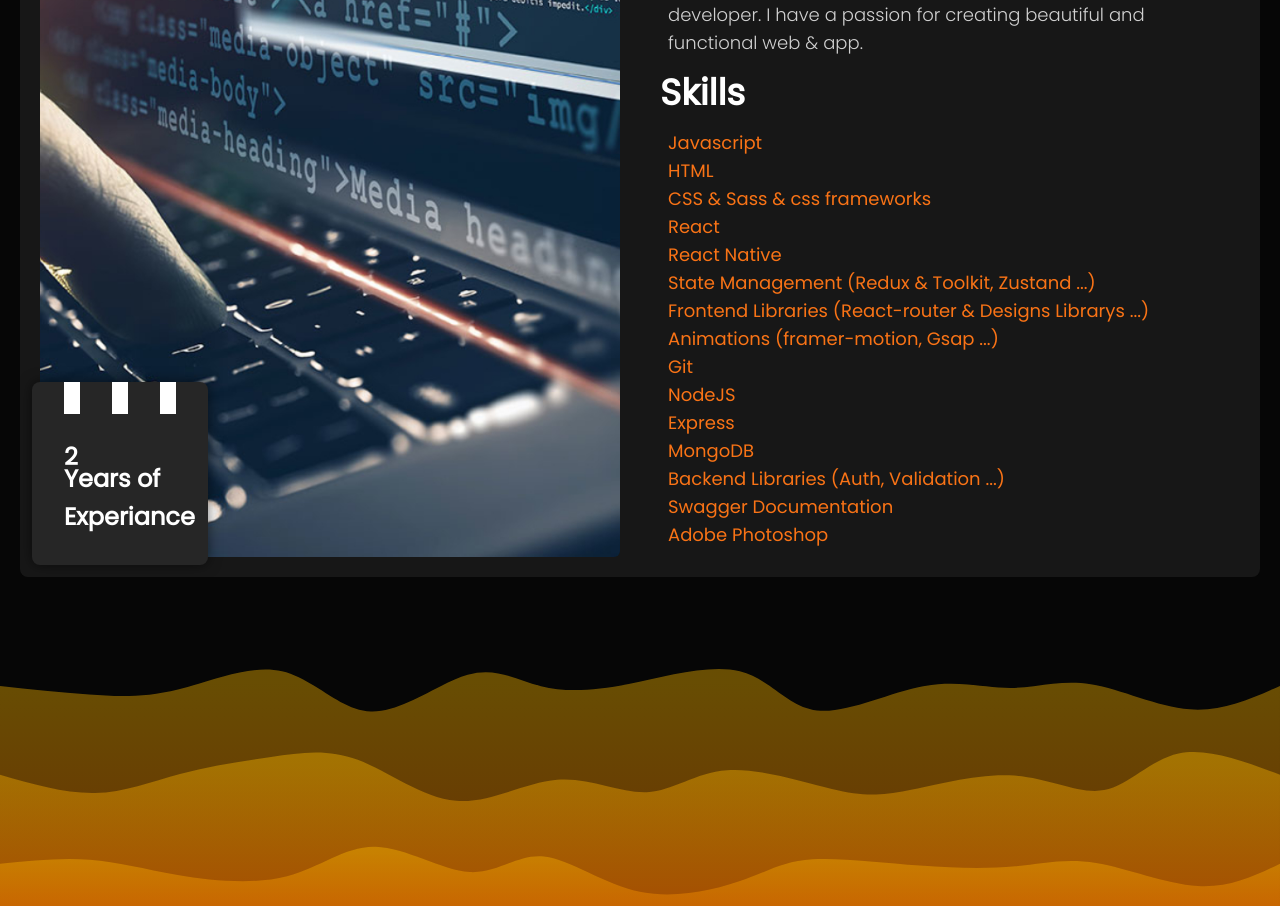
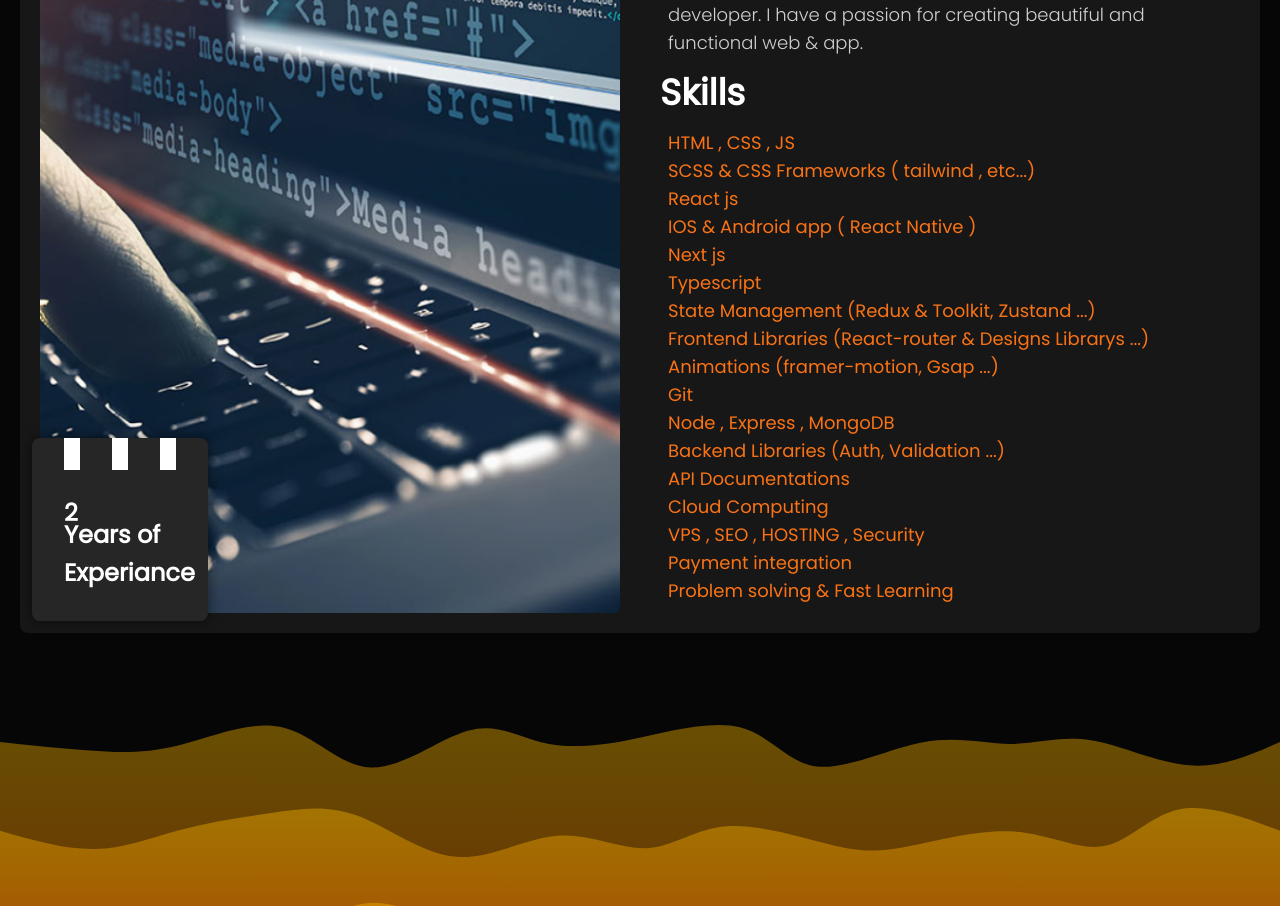
Before and after one commit to ahmadsoran/ahmed-new-portfolio, a React (Create React App) app: page /#about in a window 1280 px wide. Shown: the part 840-1746 px from the top of the page. Built offline with nearby package versions, Linux system fonts and the light colour scheme.

Commit message:
Update about.jsx

```diff
--- a/src/pages/about/about.jsx
+++ b/src/pages/about/about.jsx
@@ -21,21 +21,23 @@ export default function About() {
         return () => clearTimeout(timeout);
     }, [inView]) // eslint-disable-line
     const skillsList = [
-        'Javascript',
-        'HTML',
-        'CSS & Sass & css frameworks',
-        'React',
-        'React Native',
+        'HTML , CSS , JS',
+        'SCSS & CSS Frameworks ( tailwind ,  etc...)',
+        'React js',
+        'IOS & Android app ( React Native )',
+        'Next js',
+        'Typescript',
         'State Management (Redux & Toolkit, Zustand ...)',
         'Frontend Libraries (React-router & Designs Librarys ...)',
         'Animations (framer-motion, Gsap ...)',
         'Git',
-        'NodeJS',
-        'Express',
-        'MongoDB',
+        'Node , Express , MongoDB',
         'Backend Libraries (Auth, Validation ...)',
-        'Swagger Documentation',
-        'Adobe Photoshop',
+        'API Documentations',
+        'Cloud Computing',
+        'VPS , SEO , HOSTING , Security',
+        'Payment integration',
+        'Problem solving & Fast Learning'
     ]
     const yearsOfExperience = new Date().getFullYear() - 2020;
 
```
